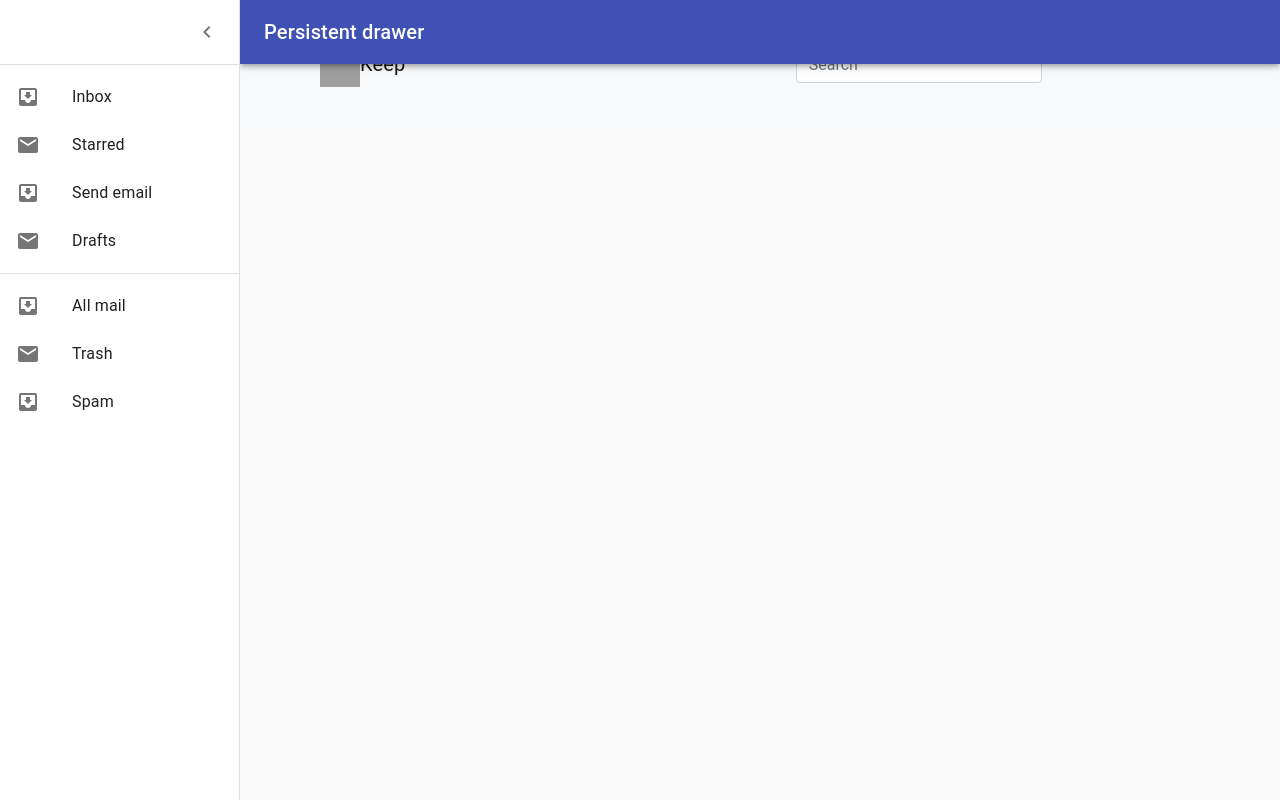
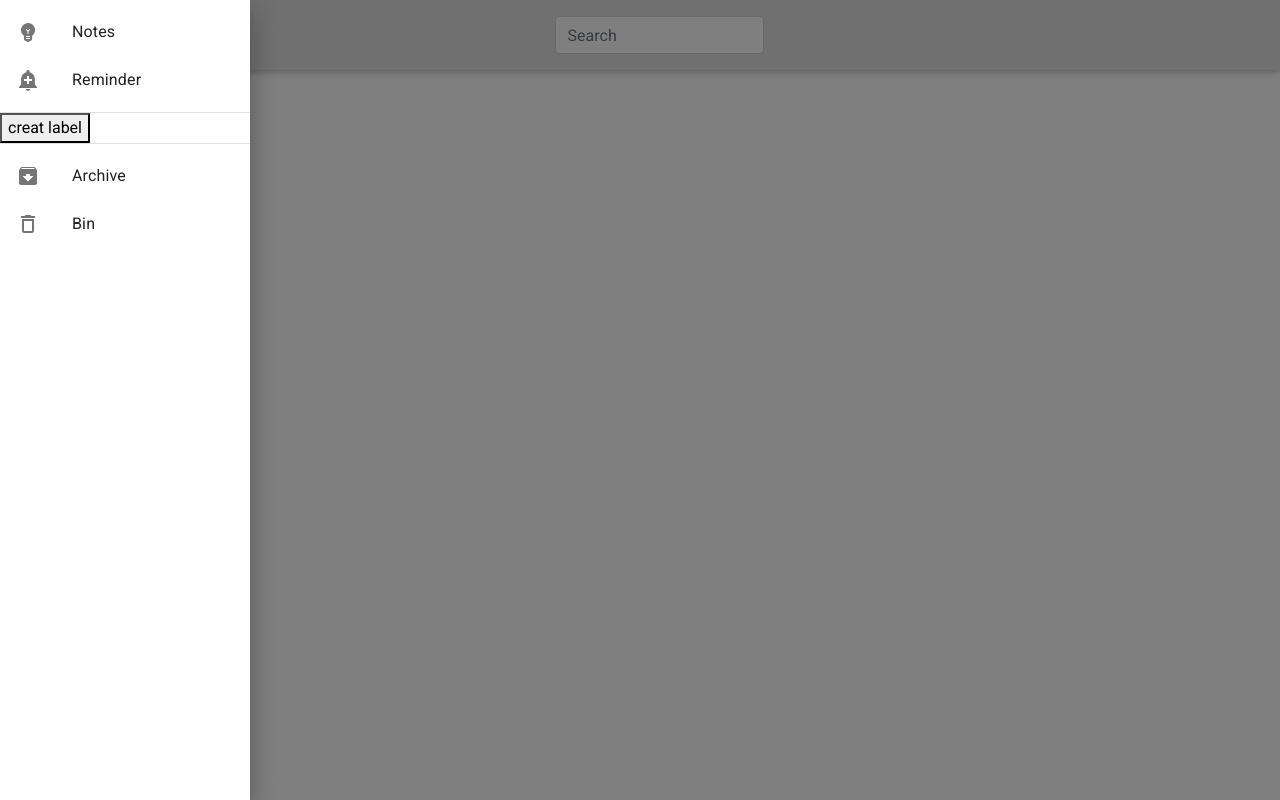
Before and after one commit to manoj-k-n/ReactJS-Fundoo, a React (Create React App) app in the folder fundoo/: page /dashbord in a window 1280 px wide. Both pictures are taken after a click on the button 36 px from the left and 32 px from the top of the page. Built offline with nearby package versions, Linux system fonts and the light colour scheme; grey boxes are pictures that could not be loaded.

Commit message:
[Notes start]

```diff
--- a/fundoo/src/App.js
+++ b/fundoo/src/App.js
@@ -9,7 +9,13 @@ import ResetPassword from './Components/ResetPassword';
 import DashBord from './Components/DashBord'
 import LogOut from './Components/LogOut';
 import NavBar from './Components/NavBar';
-// import SideNavPage from './Components/SideNavPage';
+import Label from './Components/Label';
+import SideBar from './Components/SideBar'
+import Creatlabel from './Components/Creatlabel';
+
+
+import createnote from './Components/createnote'
+
 
 
 
@@ -25,7 +31,11 @@ function App() {
 
       <Route path="/dashbord" component={DashBord}/>
       <Route path="/logout"  component={LogOut}/>
-      {/* <Route path="/sidenav" component={SideNavPage}/> */}
+      <Route path="/sidenav" component={SideBar}/>
+      <Route path="/label" component={Label}/>
+      <Route path="/creatlabel" component={Creatlabel}/>
+
+       <Route path="/note" component={createnote}/>
 
       </Router>
 
--- /dev/null
+++ b/fundoo/src/Components/Creatlabel.jsx
@@ -0,0 +1,40 @@
+import React, { Component } from 'react'
+import TextFiled from '@material-ui/core/TextField'
+import CheckIcon from '@material-ui/icons/Check';
+
+export class Creatlabel extends Component {
+    constructor(props) {
+        super(props)
+
+        this.state = {
+             creatlabel:''
+        }
+    }
+
+    onCreat=(event)=>{
+        this.setState
+        ({creatlabel:event.target.value })
+
+    }
+    getting=()=>
+    {
+        console.log(this.state.creatlabel)
+    }
+
+
+    render() {
+        return (
+            <div>
+               <TextFiled id="Email"
+                value={this.state.creatlabel}
+                label="create note"
+                onChange={this.onCreat}
+                />
+
+                <button onClick={this.getting}><CheckIcon/></button>
+            </div>
+        )
+    }
+}
+
+export default Creatlabel
--- /dev/null
+++ b/fundoo/src/Components/Label.jsx
@@ -0,0 +1,63 @@
+import React from 'react';
+import { makeStyles } from '@material-ui/core/styles';
+import Modal from '@material-ui/core/Modal';
+import Backdrop from '@material-ui/core/Backdrop';
+import Fade from '@material-ui/core/Fade';
+import Creatlabel from './Creatlabel';
+
+const useStyles = makeStyles(theme => ({
+  modal: {
+    display: 'flex',
+    alignItems: 'center',
+    justifyContent: 'center',
+  },
+  paper: {
+    backgroundColor: theme.palette.background.paper,
+
+    boxShadow: theme.shadows[5],
+    padding: theme.spacing(2, 4, 3),
+  },
+}));
+
+export default function Label() {
+  const classes = useStyles();
+  const [open, setOpen] = React.useState(false);
+
+  const creatlabel='';
+
+  const handleOpen = () => {
+    setOpen(true);
+  };
+
+  const handleClose = () => {
+    setOpen(false);
+  };
+
+  return (
+    <div>
+        <div>
+      <button type="button" onClick={handleOpen}>
+        creat label
+      </button>
+      </div>
+      <Modal
+        aria-labelledby="transition-modal-title"
+        aria-describedby="transition-modal-description"
+        className={classes.modal}
+        open={open}
+        onClose={handleClose}
+        closeAfterTransition
+        BackdropComponent={Backdrop}
+        BackdropProps={{
+          timeout: 500,
+        }}
+      >
+        <Fade in={open}>
+          <div className={classes.paper}>
+            <Creatlabel/>
+          </div>
+        </Fade>
+      </Modal>
+    </div>
+  );
+}
--- a/fundoo/src/Components/NavBar.jsx
+++ b/fundoo/src/Components/NavBar.jsx
@@ -1,8 +1,14 @@
 import React, { Component } from 'react'
 import 'bootstrap/dist/css/bootstrap.min.css';
 import { MDBCol, MDBIcon ,MDBInput} from "mdbreact";
-import { Nav } from 'react-bootstrap';
+import { Nav,DropdownButton,Dropdown } from 'react-bootstrap';
 import SideBar from './SideBar';
+import SettingsIcon from '@material-ui/icons/Settings';
+import IconButton from '@material-ui/core/IconButton';
+import MoreIcon from '@material-ui/icons/MoreVert';
+import { DropdownMenu, MenuItem,DropdownItem ,DropdownToggle} from 'react-bootstrap-dropdown-menu';
+
+
 
 export class NavBar extends Component {
     render() {
@@ -19,6 +25,21 @@ export class NavBar extends Component {
               <input class="form-control mr-sm-2" type="search" placeholder="Search" aria-label="Search"/>
               </div>
             </form>
+
+            </div>
+            <div>
+            {/* <ButtonDropdown isOpen={dropdownOpen} toggle={toggle}>
+      <DropdownToggle caret>
+        Button Dropdown
+      </DropdownToggle>
+      <DropdownMenu>
+        <DropdownItem header>Header</DropdownItem>
+        <DropdownItem disabled>Action</DropdownItem>
+        <DropdownItem>Another Action</DropdownItem>
+        <DropdownItem divider />
+        <DropdownItem>Another Action</DropdownItem>
+      </DropdownMenu>
+    </ButtonDropdown> */}
             </div>
           </div>
           </nav>
--- /dev/null
+++ b/fundoo/src/Components/Note.css
@@ -0,0 +1,6 @@
+.center{
+    margin:auto;
+    margin-top: 80px;
+    padding: 10px;
+    width: 30%;
+}
--- a/fundoo/src/Components/SideBar.jsx
+++ b/fundoo/src/Components/SideBar.jsx
@@ -1,160 +1,104 @@
+
 import React from 'react';
-import clsx from 'clsx';
-import { makeStyles, useTheme } from '@material-ui/core/styles';
+import { makeStyles } from '@material-ui/core/styles';
 import Drawer from '@material-ui/core/Drawer';
-import CssBaseline from '@material-ui/core/CssBaseline';
-import AppBar from '@material-ui/core/AppBar';
-import Toolbar from '@material-ui/core/Toolbar';
+import Button from '@material-ui/core/Button';
 import List from '@material-ui/core/List';
-import Typography from '@material-ui/core/Typography';
 import Divider from '@material-ui/core/Divider';
-import IconButton from '@material-ui/core/IconButton';
-import MenuIcon from '@material-ui/icons/Menu';
-import ChevronLeftIcon from '@material-ui/icons/ChevronLeft';
-import ChevronRightIcon from '@material-ui/icons/ChevronRight';
 import ListItem from '@material-ui/core/ListItem';
 import ListItemIcon from '@material-ui/core/ListItemIcon';
 import ListItemText from '@material-ui/core/ListItemText';
 import InboxIcon from '@material-ui/icons/MoveToInbox';
 import MailIcon from '@material-ui/icons/Mail';
+import DehazeIcon from '@material-ui/icons/Dehaze';
+// import { Label } from 'react-bootstrap';
+import LabelIcon from '@material-ui/icons/Label';
+import ArchiveIcon from '@material-ui/icons/Archive';
+import AddAlertIcon from '@material-ui/icons/AddAlert';
+import DeleteOutlineIcon from '@material-ui/icons/DeleteOutline';
+import EmojiObjectsIcon from '@material-ui/icons/EmojiObjects';
+import EditIcon from '@material-ui/icons/Edit';
+import Label from './Label';
 
-const drawerWidth = 240;
+const useStyles = makeStyles({
+  list: {
+    width: 250,
+  },
+  fullList: {
+    width: 'auto',
+  },
+});
 
-const useStyles = makeStyles(theme => ({
-  root: {
-    display: 'flex',
-  },
-  appBar: {
-    transition: theme.transitions.create(['margin', 'width'], {
-      easing: theme.transitions.easing.sharp,
-      duration: theme.transitions.duration.leavingScreen,
-    }),
-  },
-  appBarShift: {
-    width: `calc(100% - ${drawerWidth}px)`,
-    marginLeft: drawerWidth,
-    transition: theme.transitions.create(['margin', 'width'], {
-      easing: theme.transitions.easing.easeOut,
-      duration: theme.transitions.duration.enteringScreen,
-    }),
-  },
-  menuButton: {
-    marginRight: theme.spacing(2),
-  },
-  hide: {
-    display: 'none',
-  },
-  drawer: {
-    width: drawerWidth,
-    flexShrink: 0,
-  },
-  drawerPaper: {
-    width: drawerWidth,
-  },
-  drawerHeader: {
-    display: 'flex',
-    alignItems: 'center',
-    padding: theme.spacing(0, 1),
-    ...theme.mixins.toolbar,
-    justifyContent: 'flex-end',
-  },
-  content: {
-    flexGrow: 1,
-    padding: theme.spacing(3),
-    transition: theme.transitions.create('margin', {
-      easing: theme.transitions.easing.sharp,
-      duration: theme.transitions.duration.leavingScreen,
-    }),
-    marginLeft: -drawerWidth,
-  },
-  contentShift: {
-    transition: theme.transitions.create('margin', {
-      easing: theme.transitions.easing.easeOut,
-      duration: theme.transitions.duration.enteringScreen,
-    }),
-    marginLeft: 0,
-  },
-}));
+export default function TemporaryDrawer() {
+  const classes = useStyles();
+  const [state, setState] = React.useState({
+    top: false,
+    left: false,
+    bottom: false,
+    right: false,
+  });
 
-export default function PersistentDrawerLeft() {
-  const classes = useStyles();
-  const theme = useTheme();
-  const [open, setOpen] = React.useState(false);
+  const toggleDrawer = (side, open) => event => {
+    if (event.type === 'keydown' && (event.key === 'Tab' || event.key === 'Shift')) {
+      return;
+    }
 
-  const handleDrawerOpen = () => {
-    setOpen(true);
+    setState({ ...state, [side]: open });
   };
 
-  const handleDrawerClose = () => {
-    setOpen(false);
-  };
-
-  return (
-    <div className={classes.root}>
-      <CssBaseline />
-      <AppBar
-        position="fixed"
-        className={clsx(classes.appBar, {
-          [classes.appBarShift]: open,
-        })}
+  const sideList = side => (
+    <div
+      className={classes.list}
+      role="presentation"
+      onClick={toggleDrawer(side, false)}
+      onKeyDown={toggleDrawer(side, false)}
     >
-        <Toolbar>
-          <IconButton
-            color="inherit"
-            aria-label="open drawer"
-            onClick={handleDrawerOpen}
-            edge="start"
-            className={clsx(classes.menuButton, open && classes.hide)}
-          >
-            <MenuIcon />
-          </IconButton>
-          <Typography variant="h6" noWrap>
-            Persistent drawer
-          </Typography>
-        </Toolbar>
-      </AppBar>
-      <Drawer
-        className={classes.drawer}
-        variant="persistent"
-        anchor="left"
-        open={open}
-        classes={{
-          paper: classes.drawerPaper,
-        }}
-      >
-        <div className={classes.drawerHeader}>
-          <IconButton onClick={handleDrawerClose}>
-            {theme.direction === 'ltr' ? <ChevronLeftIcon /> : <ChevronRightIcon />}
-          </IconButton>
-        </div>
-        <Divider />
       <List>
-          {['Inbox', 'Starred', 'Send email', 'Drafts'].map((text, index) => (
-            <ListItem button key={text}>
-              <ListItemIcon>{index % 2 === 0 ? <InboxIcon /> : <MailIcon />}</ListItemIcon>
+        {['Notes','Reminder'].map((text, index) => (
+          <ListItem button key='/hello'>
+            <ListItemIcon>{index % 2 === 0 ?<EmojiObjectsIcon /> : <AddAlertIcon /> }</ListItemIcon>
             <ListItemText primary={text} />
           </ListItem>
         ))}
       </List>
       <Divider />
+      {/* <List>
+        {[<Label/>,'label'].map((text, index) => (
+          <ListItem button key='/hello'>
+            <ListItemIcon>{index % 2 === 0 ?<EditIcon /> : <LabelIcon /> }</ListItemIcon>
+            <ListItemText primary={text} />
+          </ListItem>
+        ))}
+
+      </List> */}
+     <div>
+     <Label/>
+     </div>
+
+      <Divider />
       <List>
-          {['All mail', 'Trash', 'Spam'].map((text, index) => (
-            <ListItem button key={text}>
-              <ListItemIcon>{index % 2 === 0 ? <InboxIcon /> : <MailIcon />}</ListItemIcon>
+        {['Archive','Bin'].map((text, index) => (
+          <ListItem button key='/hello'>
+            <ListItemIcon>{index % 2 === 0 ? <ArchiveIcon color="action"/> : <DeleteOutlineIcon />}</ListItemIcon>
             <ListItemText primary={text} />
           </ListItem>
         ))}
       </List>
-      </Drawer>
-      <main
-        className={clsx(classes.content, {
-          [classes.contentShift]: open,
-        })}
-      >
-        <div className={classes.drawerHeader} />
 
 
-      </main>
+    </div>
+  );
+
+
+
+  return (
+    <div>
+      <Button onClick={toggleDrawer('left', true)}><DehazeIcon/></Button>
+
+      <Drawer open={state.left} onClose={toggleDrawer('left', false)}>
+        {sideList('left')}
+      </Drawer>
+
     </div>
   );
 }
--- a/fundoo/src/Components/User.css
+++ b/fundoo/src/Components/User.css
@@ -171,3 +171,28 @@ button:hover{
     height: 45px;
 
 }
+
+/* splitbutton */
+
+#container {
+    visibility: hidden;
+}
+
+#loader {
+  color: #008cff;
+  height: 40px;
+  left: 45%;
+  position: absolute;
+  top: 45%;
+  width: 30%;
+}
+
+.e-btn-icon.e-image {
+    background: url(https://www.google.com/url?sa=i&url=https%3A%2F%2Fcommons.wikimedia.org%2Fwiki%2FFile%3AWindows_Settings_app_icon.png&psig=AOvVaw0FS0KxNF1ocGoon204-dG8&ust=1581058255507000&source=images&cd=vfe&ved=2ahUKEwjN5-OOq7znAhXd6jgGHWChAaMQr4kDegUIARDpAQ) -384px -48px;
+    width: 32px;
+    height: 32px;
+}
+
+button {
+  margin: 25px 5px 20px 20px;
+}
--- /dev/null
+++ b/fundoo/src/Components/createnote.jsx
@@ -0,0 +1,45 @@
+import React from 'react';
+import { makeStyles } from '@material-ui/core/styles';
+import Card from '@material-ui/core/Card';
+import CardActions from '@material-ui/core/CardActions';
+import CardContent from '@material-ui/core/CardContent';
+import Button from '@material-ui/core/Button';
+import Typography from '@material-ui/core/Typography';
+import { TextField } from '@material-ui/core';
+import './Note.css'
+
+const useStyles = makeStyles({
+  root: {
+    minWidth: 270,
+
+  },
+  bullet: {
+    display: 'inline-block',
+    margin: "center",
+    transform: 'scale(0.8)',
+  },
+  title: {
+    fontSize: 14,
+  },
+  pos: {
+    marginBottom: 20
+    ,
+  },
+});
+
+export default function OutlinedCard() {
+  const classes = useStyles();
+  const bull = <span className={classes.bullet}>•</span>;
+
+  return (
+    <Card className="center">
+      <CardContent>
+       <TextField/>
+      </CardContent>
+      {/* <CardActions>
+        <Button size="small">Learn More</Button>
+      </CardActions> */}
+
+    </Card>
+  );
+}
--- a/fundoo/src/index.js
+++ b/fundoo/src/index.js
@@ -4,9 +4,9 @@ import './index.css';
 import App from './App';
 import * as serviceWorker from './serviceWorker';
 import "bootstrap/dist/css/bootstrap.css";
-// import "@fortawesome/fontawesome-free/css/all.min.css";
-// import "bootstrap-css-only/css/bootstrap.min.css";
-// import "mdbreact/dist/css/mdb.css";
+import "@fortawesome/fontawesome-free/css/all.min.css";
+import "bootstrap-css-only/css/bootstrap.min.css";
+import "mdbreact/dist/css/mdb.css";
 
 ReactDOM.render(<App />, document.getElementById('root'));
 
```
Also changed, not shown: fundoo/package.json (+6 -1 lines), 1 other file (tests, documents, lock files or other folders). Lines whose indentation alone changed are shown as unchanged.
